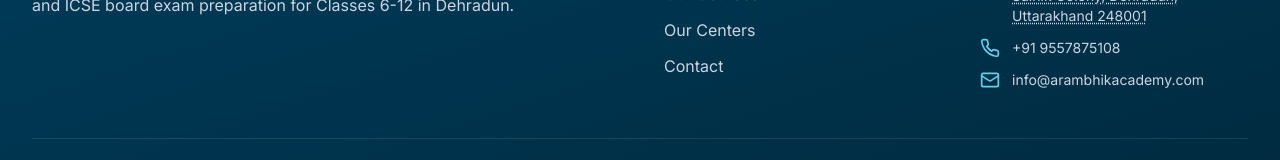
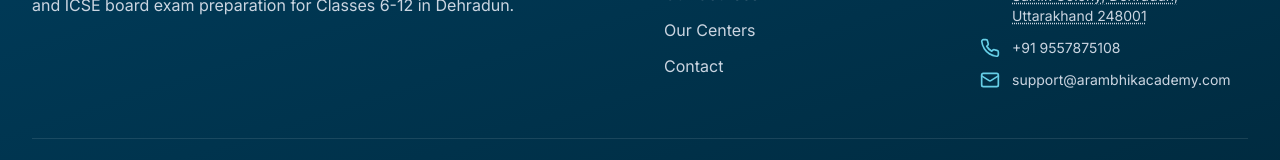
Before and after one commit to k-e-r-n-e-l-dotcom/Arambhik, a React (Vite) app: page /student-corner in a window 1280 px wide. Shown: the part 962-1122 px from the top of the page. Built offline with nearby package versions, Linux system fonts and the light colour scheme; no server answers; the database is empty.

Commit message:
Updated Footer.tsx

```diff
--- a/src/components/Footer.tsx
+++ b/src/components/Footer.tsx
@@ -66,7 +66,7 @@ export const Footer = () => {
               <div className="flex items-center space-x-3">
                 <Mail className="h-5 w-5 text-accent-300 flex-shrink-0" />
                 <a href="mailto:info@arambhikacademy.com" className="text-slate-300 text-sm hover:text-accent-300 transition-colors">
-                  info@arambhikacademy.com
+                  support@arambhikacademy.com
                 </a>
               </div>
             </div>
```
